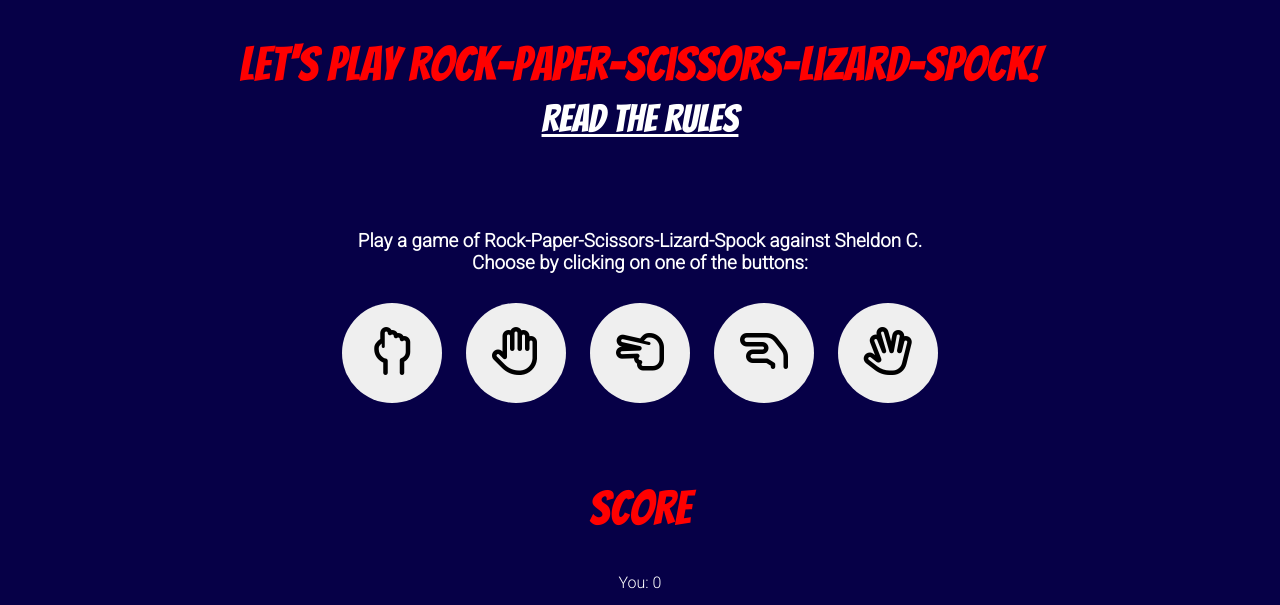
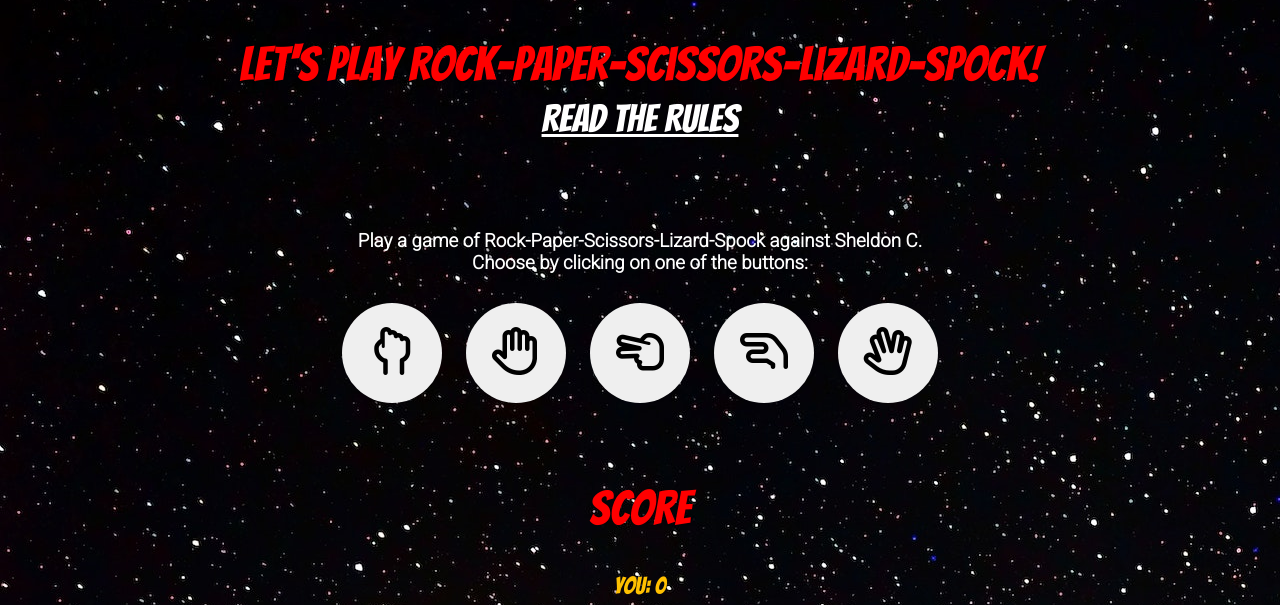
Before and after one commit to BubiniB/bazinga, a plain HTML site: page index.html in a window 1280 px wide. Shown: the part 134-739 px from the top of the page. Drawn offline with Linux system fonts and the light colour scheme.

Commit message:
Add background image

```diff
--- a/assets/css/style.css
+++ b/assets/css/style.css
@@ -4,7 +4,8 @@
 body {
     font-family: Roboto, sans-serif;
     font-weight: 300;
-    background-color: #060047;
+    background-color: black;
+    background: url(../images/galaxy.jpg) no-repeat;
     margin: 30px auto;
     text-align: center;
     color: white;
@@ -59,6 +60,12 @@ h2 {
 
 /* Score Area */
 
+.you {
+    font-family: Bangers, sans-serif;
+    font-size: 150%;
+    color:#FFC000;
+}
+
 /* Rules Area */
 .rules-area {
     width: 50%;
```
Also changed, not shown: assets/images/galaxy-small.jpg (added), assets/images/galaxy-smaller.jpg (added), assets/images/galaxy.jpg (added).
